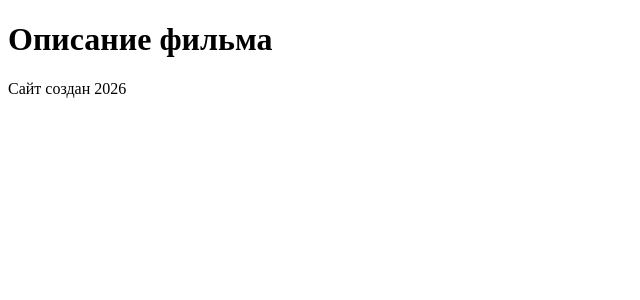
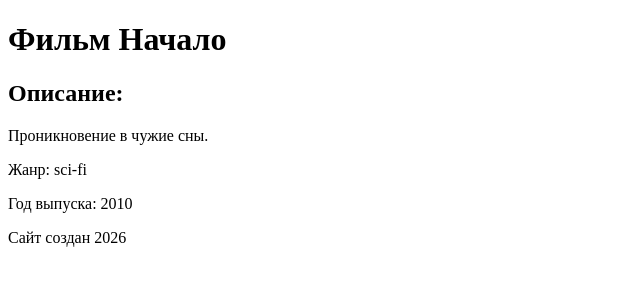
Before and after one commit to kosntmob-sketch/movies_project, a Django app: page /movie/inception/ in a window 1280 px wide. Shown: the part 70-370 px from the top of the page, without its empty margins (0-640 px from the left). Run offline with Django 5.2, Linux system fonts and the light colour scheme.

Commit message:
feat: реализовать контент в movie.html

```diff
--- a/movies/templates/movies/movie.html
+++ b/movies/templates/movies/movie.html
@@ -1,3 +1,10 @@
 {% extends 'base.html' %}
-{% block title %}Описание фильма{% endblock title %}
-{% block title_h1 %}Описание фильма {% endblock title_h1 %}
+{% block title %}Фильм {{get_movie.title}}{% endblock title %}
+{% block title_h1 %}Фильм {{get_movie.title}}{% endblock title_h1 %}
+
+{% block content %}
+<p><h2>Описание:</h2> {{get_movie.desc}}</p>
+<p>Жанр: {{get_movie.genre}}</p>
+<p>Год выпуска: {{get_movie.year}}</p>
+
+{% endblock content %}
--- a/movies/views.py
+++ b/movies/views.py
@@ -12,7 +12,12 @@ def index(request):
     return render(request, 'movies/index.html', context={'movies': movies_db})
 
 def movie(request, movie_slug):
-    return render(request, 'movies/movie.html', context={'movies': movies_db, 'slug': movie_slug})
+    data_filter = next(item for item in movies_db if movie_slug == item.get('slug'))
+    data = {'get_movie':data_filter,
+            'movies': movies_db,
+            'slug': movie_slug
+            }
+    return render(request, 'movies/movie.html', context=data)
 
 def genre(request, genre_name):
     return render(request, 'movies/genre.html', context={'movies': movies_db, 'genre_name': genre_name})
```
